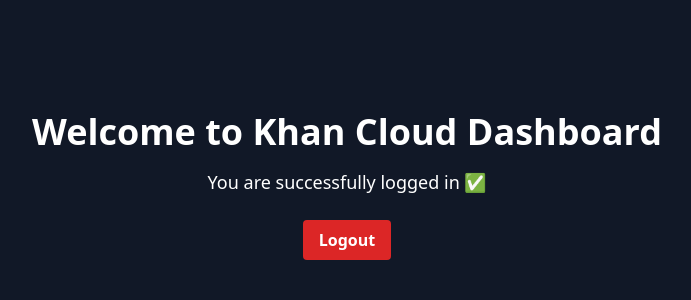
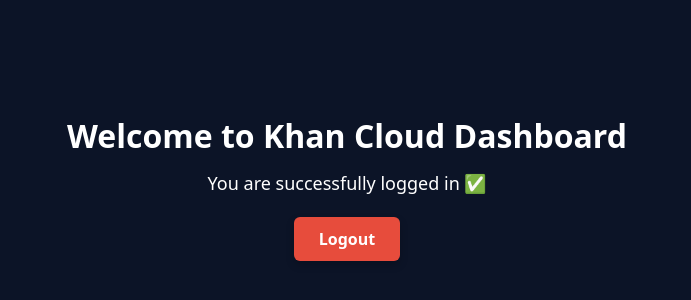
Before and after one commit to Arbazkhanj/Khancloud-frontend, a React app: page /dashboard in a window 1280 px wide. Shown: the part 214-514 px from the top of the page, without its empty margins (293-984 px from the left). Built offline with nearby package versions, Linux system fonts and the light colour scheme; the HTML template or start-up script is replaced by a standard one.

Commit message:
Implement logout functionality in Dashboard

```diff
--- a/src/pages/Dashboard.jsx
+++ b/src/pages/Dashboard.jsx
@@ -1,14 +1,48 @@
+import React from "react";
+
 export default function Dashboard() {
+  const handleLogout = () => {
+    // 🔹 Local storage se token delete karna
+    localStorage.removeItem("token");
+
+    // 🔹 Redirect karna login page par
+    window.location.href = "/login";
+  };
+
   return (
-    <div className="flex flex-col items-center justify-center min-h-screen bg-gray-900 text-white">
-      <h1 className="text-4xl font-bold mb-4">Welcome to Khan Cloud Dashboard</h1>
-      <p className="text-lg">You are successfully logged in ✅</p>
+    <div
+      style={{
+        height: "100vh",
+        display: "flex",
+        flexDirection: "column",
+        justifyContent: "center",
+        alignItems: "center",
+        backgroundColor: "#0c1427",
+        color: "white",
+        textAlign: "center",
+      }}
+    >
+      <h1 style={{ fontSize: "32px", fontWeight: "bold" }}>
+        Welcome to Khan Cloud Dashboard
+      </h1>
+      <p style={{ marginTop: "10px", fontSize: "18px" }}>
+        You are successfully logged in ✅
+      </p>
+
       <button
-        onClick={() => {
-          localStorage.removeItem("token");
-          window.location.href = "/";
+        onClick={handleLogout}
+        style={{
+          marginTop: "20px",
+          padding: "10px 25px",
+          backgroundColor: "#e74c3c",
+          color: "white",
+          border: "none",
+          borderRadius: "6px",
+          cursor: "pointer",
+          fontSize: "16px",
+          fontWeight: "600",
+          boxShadow: "0px 4px 8px rgba(0, 0, 0, 0.2)",
         }}
-        className="mt-6 bg-red-600 hover:bg-red-700 rounded px-4 py-2 font-semibold"
       >
         Logout
       </button>
```
